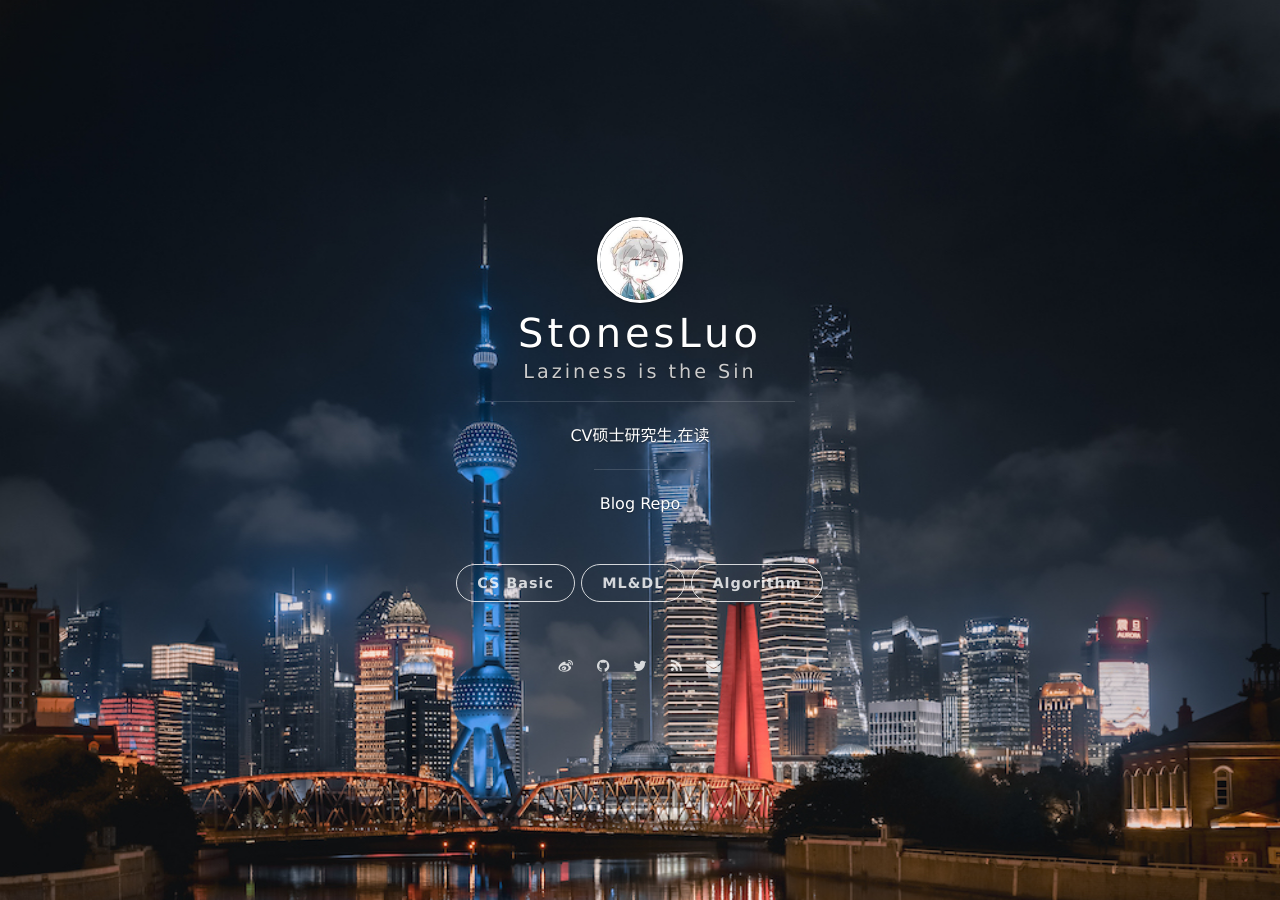
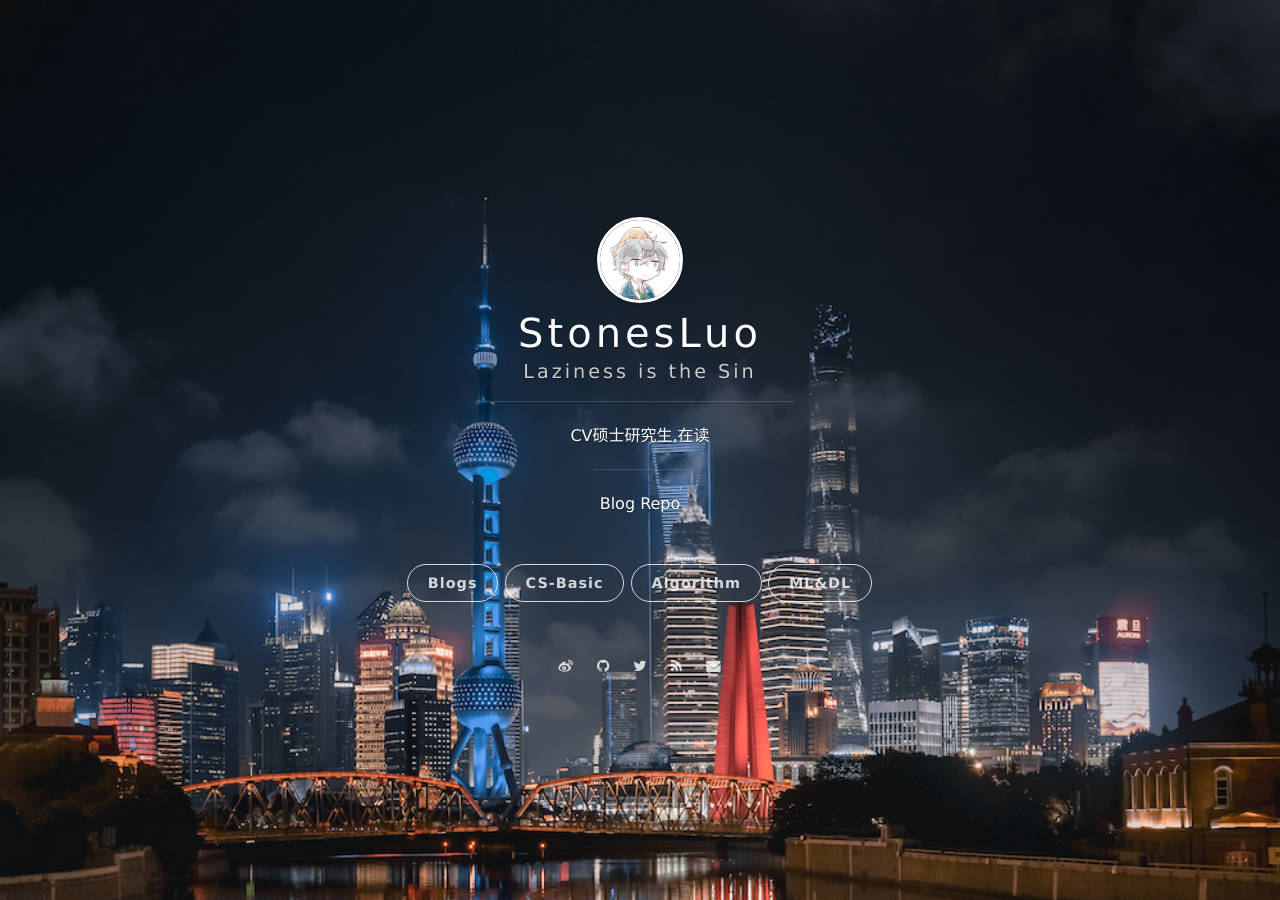
Before and after one commit to StonesLuo/cs-basic, a Jekyll site: the page built from index.html, in a window 1280 px wide. Built offline with Jekyll 4.4.1, drawn with Linux system fonts in a browser that asks for light colours; nearby versions of some CDN libraries; the list of posts is cut into pages by our own code; part of the change alters nothing that is shown.

Commit message:
unified repo

```diff
--- a/_config.yml
+++ b/_config.yml
@@ -5,7 +5,7 @@ welcome_message: <a href="https://github.com/StonesLuo/stonesluo.github.io" targ
 description: CV硕士研究生,在读
 # creator: <a href="http://onev.cat">@onevcat</a>
 
-url: "https://stonesluo.github.io/ml-dl"
+url: "https://stonesluo.github.io"
 
 permalink: /:year/:month/:title/
 
@@ -17,13 +17,14 @@ highlighter: rouge
 
 # The blog button should not be removed.
 blog_button:
-    title: CS Basic
-    description: Visit CS Basic blogs
+    title: Blogs
+    description: Visit blogs
 
 # Navigation buttons in the front page.
 nav:
+    - {title: CS-Basic, description: Blogs on ML&DL, url: 'https://stonesluo.github.io/cs-basic/#blog'}
+    - {title: Algorithm, description: Blogs on Algorithm, url: 'https://stonesluo.github.io/algor/#blog'}
     - {title: ML&DL, description: Blogs on ML&DL, url: 'https://stonesluo.github.io/ml-dl/#blog'}
-    - {title: Algorithm, description: Blogs on Algorithm, url: 'https://stonesluo.github.io/algor/#blog'}
 
 # Pagination
 plugins: [jekyll-paginate]
```
Also changed, not shown: README.md.
